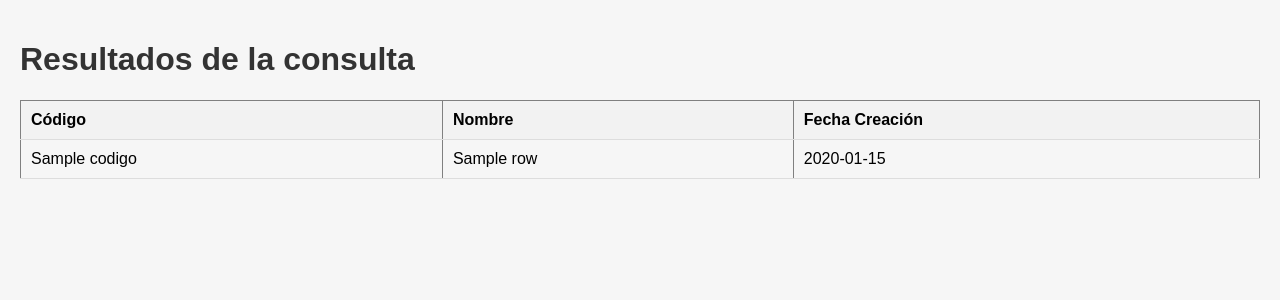
After one commit to Conisilva03/Api_mercadopublico, a Python web app: template flask/templates/resultados.html in a window 1280 px wide. The commit adds this page. Shown: the top 300 px of the page. Run offline with Jinja, Linux system fonts and the light colour scheme; the template is opened without the code that fills it: most values are stand-ins (such as "Sample title", 1, 10 or a date in 2020).

Commit message:
28-11-2023

```diff
--- a/codigo_unidad_v3.py
+++ b/codigo_unidad_v3.py
@@ -180,7 +180,7 @@ try:
 
 
                 print("pre")
-                sql = """INSERT INTO orden_compra
+                sql = """INSERT INTO probando_ordenescompra
                 (fechacreacion, codigo, nombre, codigoestado, codigolicitacion, descripcion, codigotipo, tipo, tipomoneda, codigoestadoproveedor, estadoproveedor, fechacreacionprov, fechaenvio, fechaaceptacion, fechacancelacion, fechaultimamodificacion, tieneitems, promediocalificacion, cantidadevaluacion, descuentos, cargos, totalneto, porcentajeiva, impuestos, total, financiamiento, pais, tipodespacho, formadepago, codigoorganismo, nombreorganismo, rutunidad, codigounidad, nombreunidad, actividad, direccionunidad, comunaunidad, regionunidad, pais_u, nombrecontacto, cargocontacto, fonocontacto, emailcontacto, codigoprov, nombreprov, actividadprov, codigosucursalprov, nombresucursalprov, rutsucursalprov, direccionsucursalprov, comunasucursalprov, regionsucursalprov, paissucursalprov, nombrecontactosucprov, cargocontactosucprov, telefonocontactosucprov, emailcontactosucprov, cantidaditems, correlativoitems, codigocategoriaitems, categoriaitem, codigoproducitem, especificcompitem, especificprovitem, cantidaditem, monedaitem, precionetoitem, totalcargositem, totaldescuentositem, totalimpuestositem, totalitem, condereg, fecha_actualizacion, hora_actualizacion)
                 VALUES (?, ?, ?, ?, ?, ?, ?, ?, ?, ?, ?, ?, ?, ?, ?, ?, ?, ?, ?, ?, ?, ?, ?, ?, ?, ?, ?, ?, ?, ?, ?, ?, ?, ?, ?, ?, ?, ?, ?, ?, ?, ?, ?, ?, ?, ?, ?, ?, ?, ?, ?, ?, ?, ?, ?, ?, ?, ?, ?, ?, ?, ?, ?, ?, ?, ?, ?, ?, ?, ?, ?, 0, ?,?)"""
 #                 print(type(fecha_creacion))
--- a/flask/templates/index.html
+++ b/flask/templates/index.html
@@ -92,7 +92,7 @@
             </tbody>
         </table>
     {% else %}
-        <p>Datos no disponibles, preguntale a la coni</p>
+        <p>Datos no disponibles</p>
     {% endif %}
 
     <script src="{{ url_for('static', filename='js/script.js') }}"></script>
--- /dev/null
+++ b/flask/templates/resultados.html
@@ -0,0 +1,60 @@
+<!DOCTYPE html>
+<html>
+<head>
+    <title>Resultados de la consulta</title>
+    <style>
+        body {
+            font-family: Arial, sans-serif;
+            background-color: #f6f6f6;
+            margin: 0;
+            padding: 20px;
+        }
+
+        h1 {
+            color: #333;
+        }
+
+        table {
+            width: 100%;
+            border-collapse: collapse;
+            margin-top: 20px;
+        }
+
+        th, td {
+            padding: 10px;
+            text-align: left;
+            border-bottom: 1px solid #ddd;
+        }
+
+        th {
+            background-color: #f2f2f2;
+            font-weight: bold;
+        }
+
+        tr:nth-child(even) {
+            background-color: #f9f9f9;
+        }
+    </style>
+</head>
+<body>
+    <h1>Resultados de la consulta</h1>
+    <table border="1">
+        <thead>
+            <tr>
+                <th>Código</th>
+                <th>Nombre</th>
+                <th>Fecha Creación</th>
+            </tr>
+        </thead>
+        <tbody>
+            {% for item in api_response %}
+            <tr>
+                <td>{{ item['CODIGO'] }}</td>
+                <td>{{ item['NOMBRE'] }}</td>
+                <td>{{ item['fechacreacion'] }}</td>
+            </tr>
+            {% endfor %}
+        </tbody>
+    </table>
+</body>
+</html>
```
Also changed, not shown: flask/app.py (+14 -17 lines), prueba_v3.py (+2 -97 lines).
